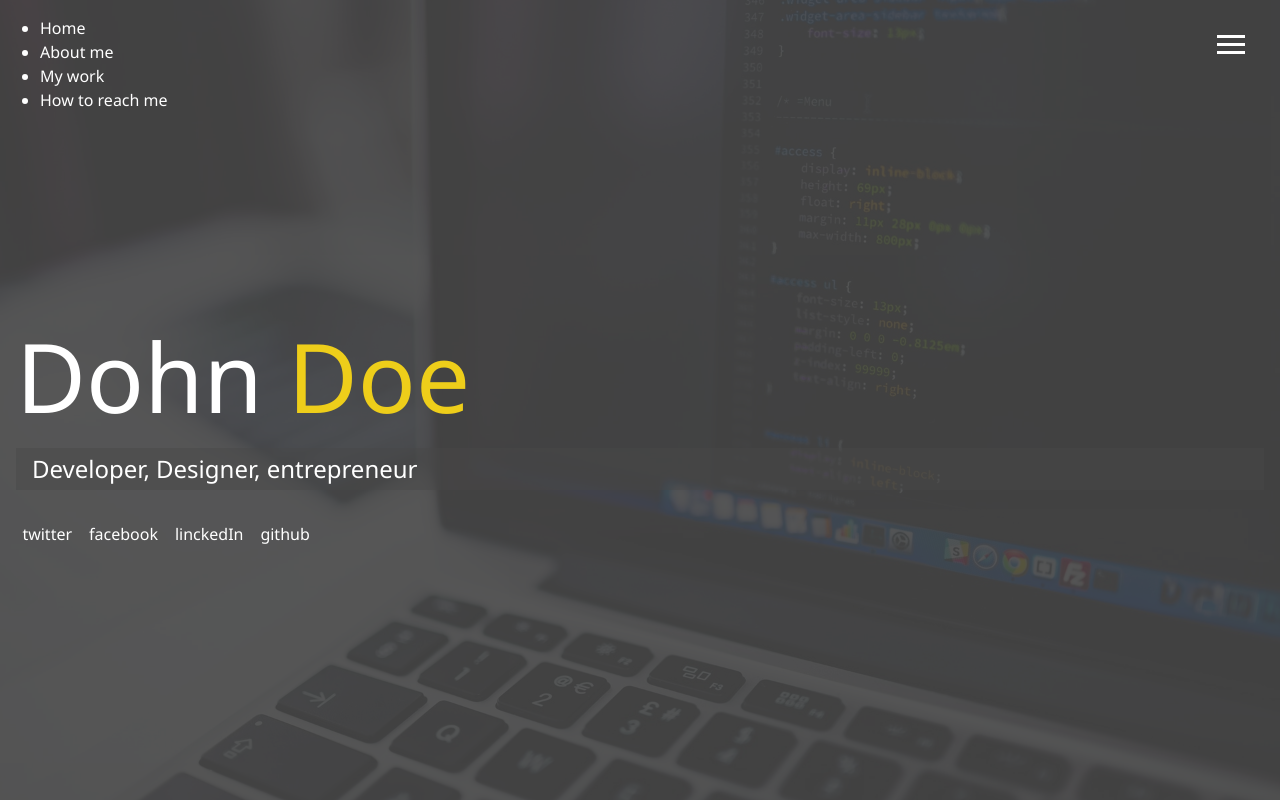
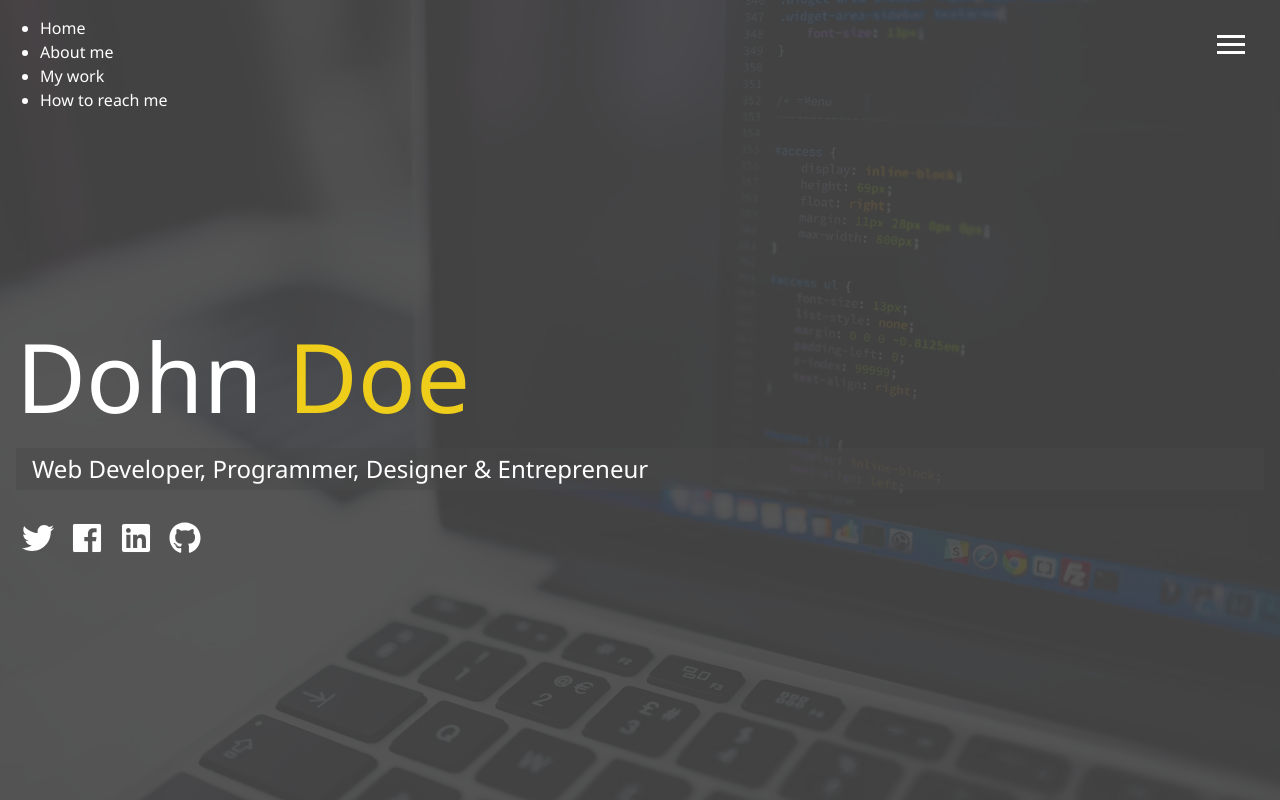
Before and after one commit to marusyaganza/portfolio, a website: page index.html in a window 1280 px wide. Drawn offline with Linux system fonts and the light colour scheme.

Commit message:
Add social media icons

```diff
--- a/index.html
+++ b/index.html
@@ -30,12 +30,28 @@
 </nav>
 <main id="home">
     <h1 class="lg-heading">Dohn <span class="text-secondary">Doe</span></h1>
-    <h2 class="sm-heading">Developer, Designer, entrepreneur</h2>
+    <h2 class="sm-heading">Web Developer, Programmer, Designer & Entrepreneur</h2>
     <div class="icons">
-        <a href="">twitter<i class="fa-facebook"></i></a>
-        <a href="">facebook<i class="fa-facebook"></i></a>
-        <a href="">linckedIn<i class="fa-facebook"></i></a>
-        <a href="">github<i class="fa-facebook"></i></a>
+        <a href="https://twitter.com/GanzaMariia">
+            <svg viewBox="0 0 13.71 13.71" class="aw-icon" width="32" height="32">
+                <use xlink:href="dist/img/icons/social-icons.svg#twitter"></use>
+            </svg>
+        </a>
+        <a href="https://www.facebook.com/maria.ganza.5015">
+            <svg viewBox="0 0 13.71 13.71" class="aw-icon" width="32" height="32">
+                <use xlink:href="dist/img/icons/social-icons.svg#facebook"></use>
+            </svg>
+        </a>
+        <a href="https://linkedin.com">
+            <svg viewBox="0 0 13.71 13.71" class="aw-icon" width="32" height="32">
+                <use xlink:href="dist/img/icons/social-icons.svg#linkedin"></use>
+            </svg>
+        </a>
+        <a href="https://github.com/marusyaganza">
+            <svg viewBox="0 0 13.71 13.71" class="aw-icon" width="32" height="32">
+                <use xlink:href="dist/img/icons/social-icons.svg#github"></use>
+            </svg>
+        </a>
     </div>
 </main>
 <script src="dist/js/main.js"></script>
--- a/scss/main.scss
+++ b/scss/main.scss
@@ -56,6 +56,10 @@ main {
     a {
       padding: 0.4rem;
 
+      svg {
+        fill: white;
+      }
+
       &:hover {
         color: $secondary-color;
         @include easeOut;
```
Also changed, not shown: dist/img/icons/social-icons.svg (added), 2 other files.
